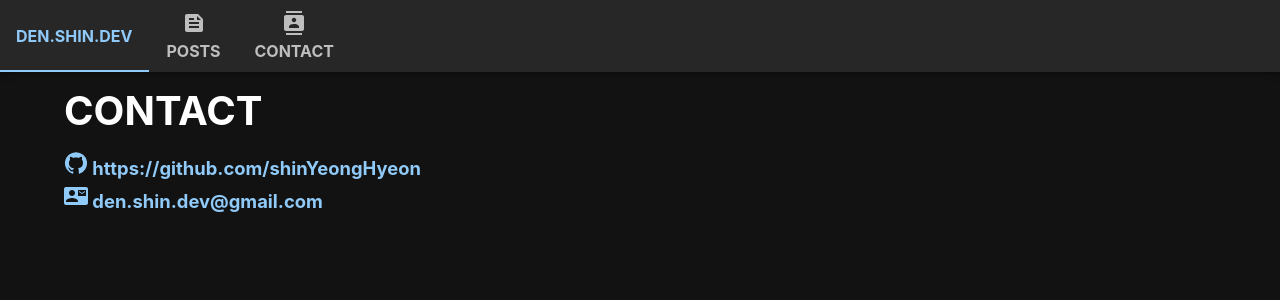
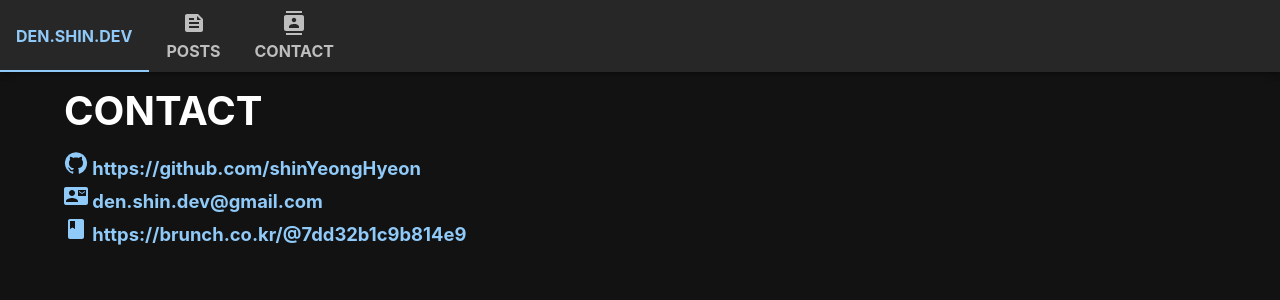
Before and after one commit to shinYeongHyeon/dev-blog, a Next.js app: page /contact in a window 1280 px wide. Shown: the top 300 px of the page. Built offline with nearby package versions, Linux system fonts and the light colour scheme.

Commit message:
Add Brunch

```diff
--- a/pages/contact/index.tsx
+++ b/pages/contact/index.tsx
@@ -1,6 +1,7 @@
 import { NextPage } from 'next';
 import GitHubIcon from '@mui/icons-material/GitHub';
 import ContactMailIcon from '@mui/icons-material/ContactMail';
+import BookIcon from '@mui/icons-material/Book';
 import Typography from '@mui/material/Typography';
 import Link from '@mui/material/Link';
 import Box from '@mui/material/Box';
@@ -31,6 +32,14 @@ const Contact: NextPage = () => {
                             <ContactMailIcon /> den.shin.dev@gmail.com
                         </Link>
                     </Box>
+                    <Box>
+                        <Link
+                            href={'https://brunch.co.kr/@7dd32b1c9b814e9'}
+                            underline={'none'}
+                        >
+                            <BookIcon /> https://brunch.co.kr/@7dd32b1c9b814e9
+                        </Link>
+                    </Box>
                 </Typography>
             </Box>
         </DefaultLayout>
```
